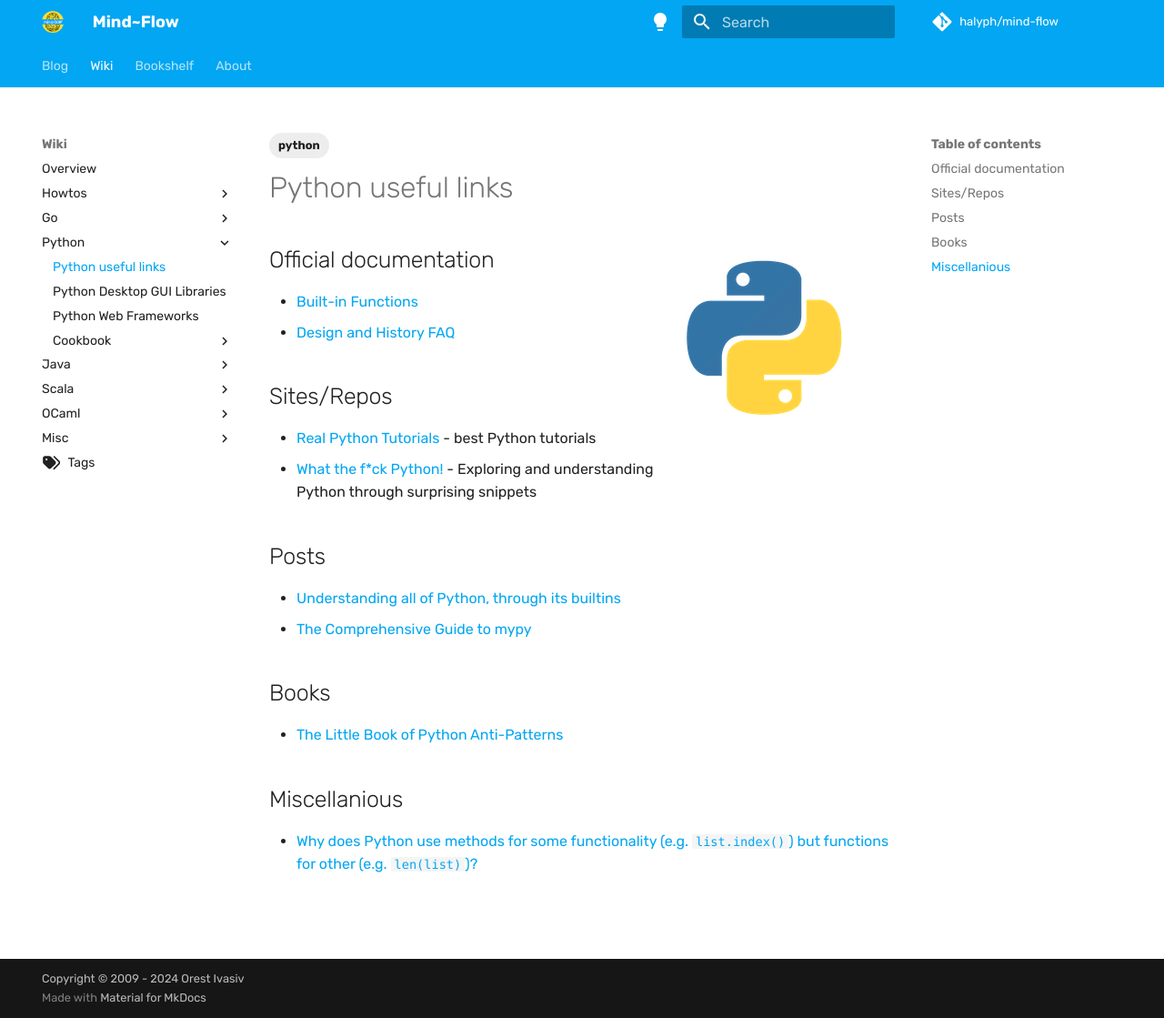
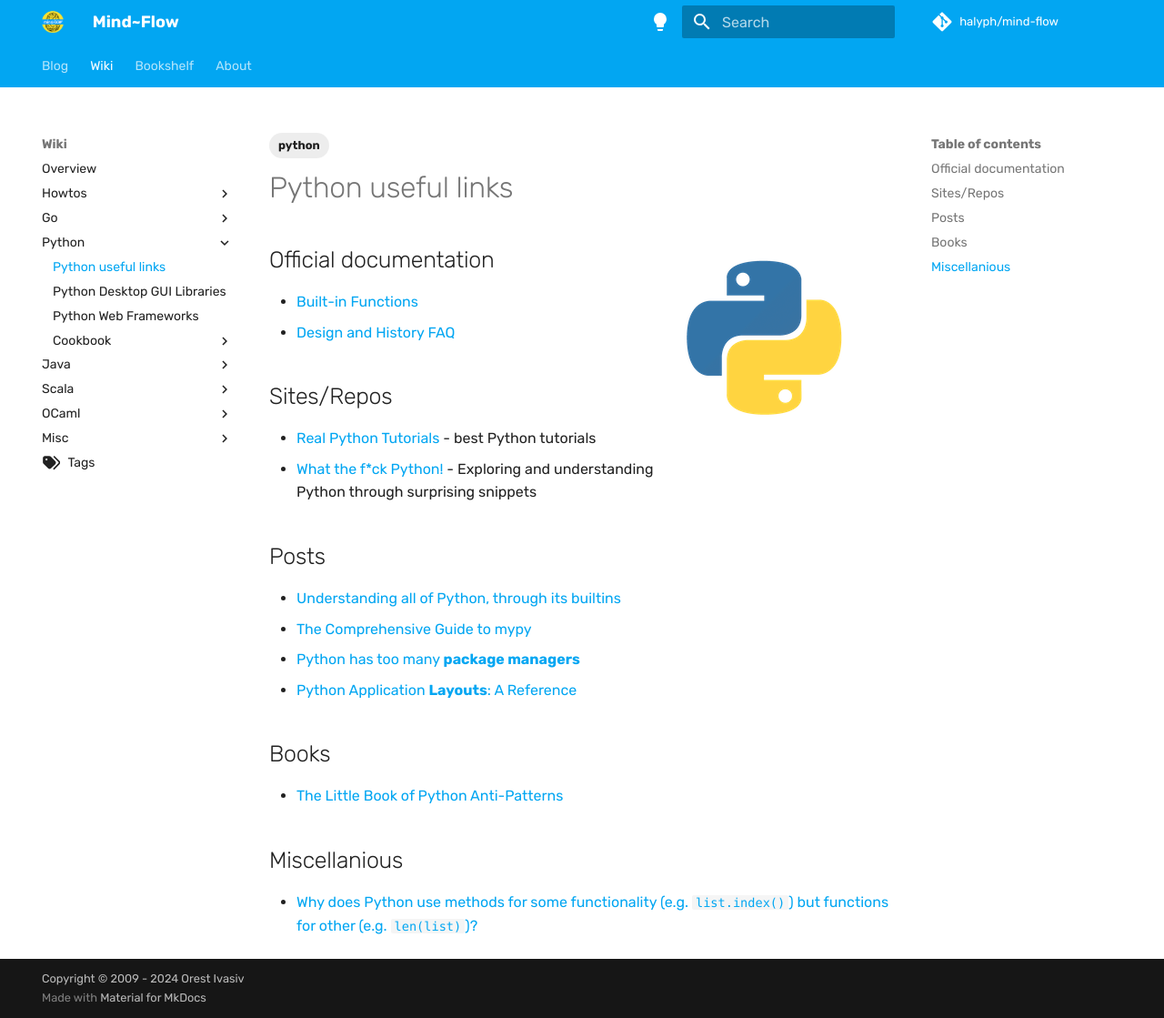
Before and after one commit to halyph/mind-flow, an MkDocs documentation site: the page built from docs/wiki/Lang-Python/index.md, in a window 1280 px wide and 1119 px high. Shown: the whole window at 91% size. Built offline with MkDocs 1.6.1 and Material for MkDocs 9.7.7, drawn with Linux system fonts in a browser that asks for light colours; some web fonts are replaced; comment, search, counter and statistics services are not loaded.

Commit message:
Update index.md

```diff
--- a/docs/wiki/Lang-Python/index.md
+++ b/docs/wiki/Lang-Python/index.md
@@ -21,6 +21,8 @@ tags:
 
 - [Understanding all of Python, through its builtins](https://tushar.lol/post/builtins/)
 - [The Comprehensive Guide to mypy](https://tushar.lol/post/mypy-guide/)
+- [Python has too many **package managers**](https://dublog.net/blog/so-many-python-package-managers/)
+- [Python Application **Layouts**: A Reference](https://realpython.com/python-application-layouts/)
 
 ## Books
 
```
